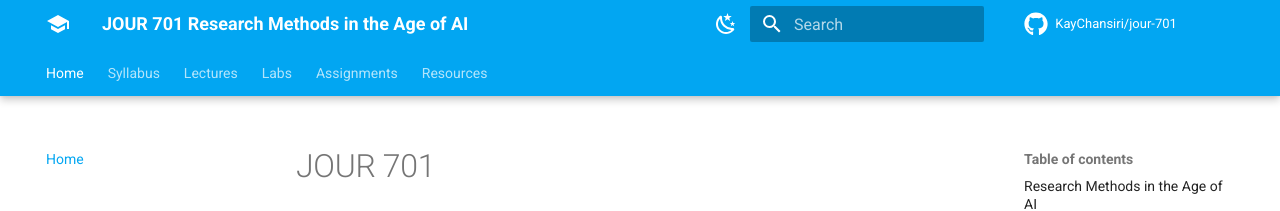
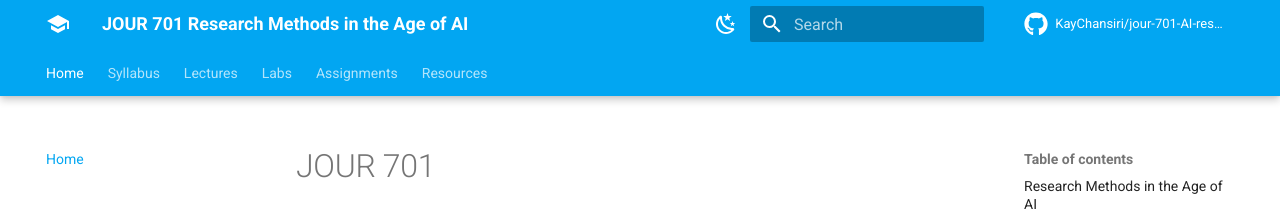
Before and after one commit to KayChansiri/jour-701-AI-research-methods, an MkDocs documentation site: the page built from docs/index.md, in a window 1280 px wide. Shown: the top 211 px of the page. Built offline with MkDocs 1.6.1 and Material for MkDocs 9.7.7, drawn with Linux system fonts in a browser that asks for light colours; comment, search, counter and statistics services are not loaded.

Commit message:
Update mkdocs.yml

```diff
--- a/mkdocs.yml
+++ b/mkdocs.yml
@@ -4,7 +4,7 @@
 
 site_url: https://kaychansiri.github.io/jour-701-AI-research-methods/
 
-repo_name: KayChansiri/jour-701
+repo_name: KayChansiri/jour-701-AI-research-methods
 repo_url: https://github.com/KayChansiri/jour-701-AI-research-methods
 
 theme:
@@ -35,7 +35,7 @@
 
     - media: "(prefers-color-scheme: dark)"
       scheme: slate
-      primary: blue gray
+      primary: blue grey
       accent: cyan
       toggle:
         icon: material/weather-sunny
```
